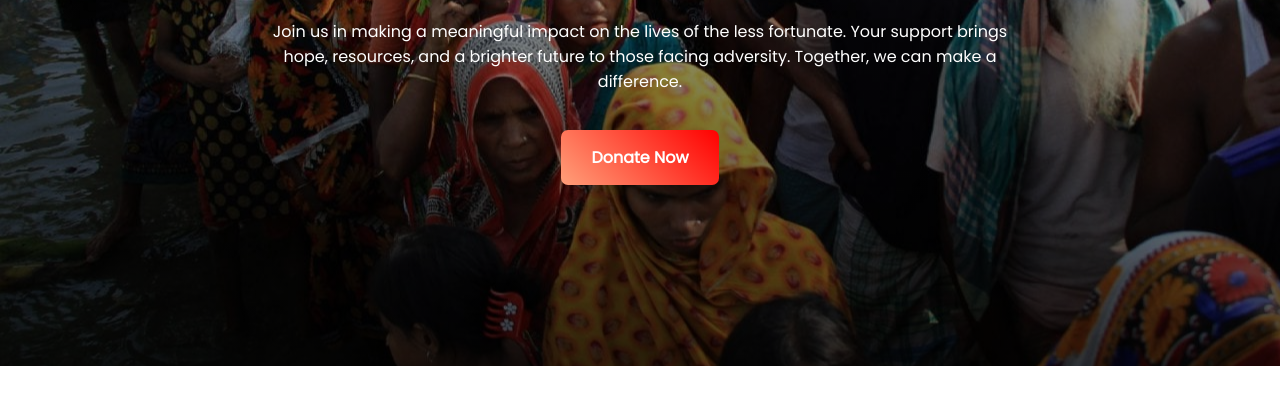
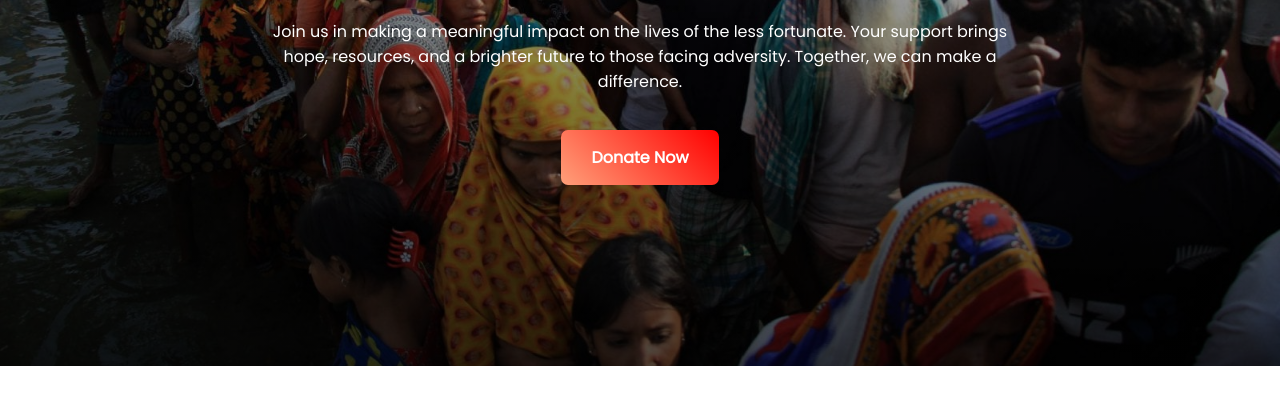
Before and after one commit to stnayem/donate_today_git, a plain HTML site: page index.html in a window 1280 px wide. Shown: the part 394-789 px from the top of the page. Drawn offline with Linux system fonts and the light colour scheme.

Commit message:
banner image has been fixed

```diff
--- a/css/style.css
+++ b/css/style.css
@@ -49,10 +49,13 @@ section {
 
 .banner-sec {
     position: relative;
+    width: 100%;
     min-height: 90vh;
     background-image: url("../images/donation7.jpg");
     background-repeat: no-repeat;
-    background-position: left;
+    background-size: cover;
+    /* Ensure the background image covers the full area */
+    background-position: center;
     z-index: 1;
 }
 
```
